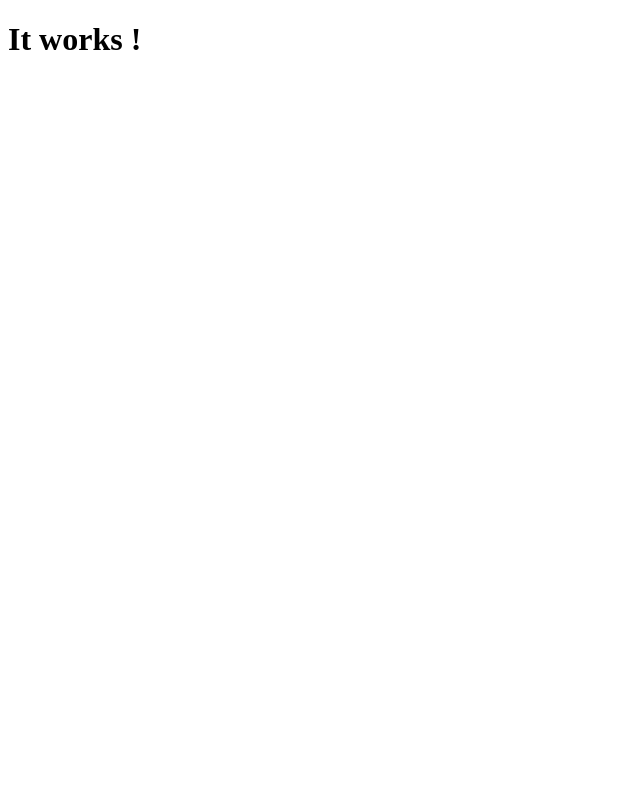
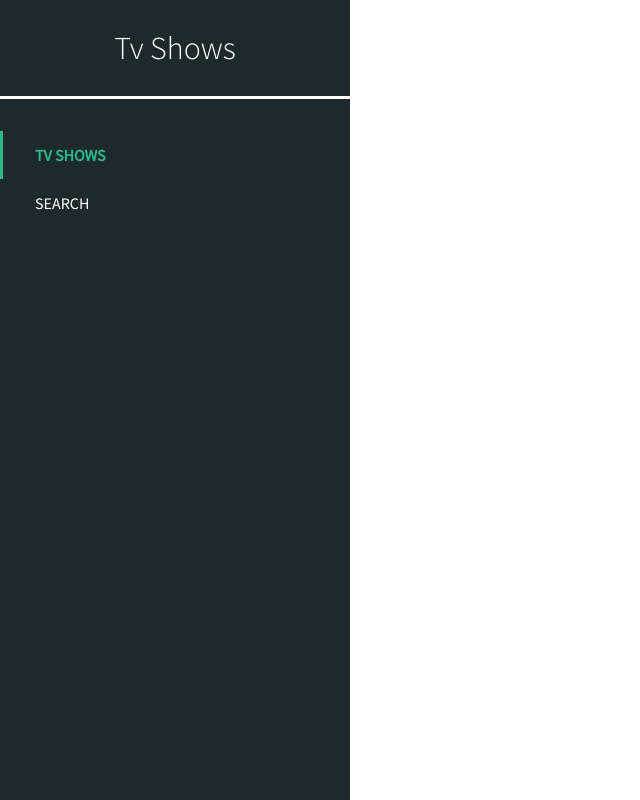
Before and after one commit to antoineneff/angular-tvshows, a website: page app/index.html in a window 1280 px wide. Shown: the whole page, without its empty margins (0-640 px from the left). Drawn offline with Linux system fonts and the light colour scheme.

Commit message:
Reset CSS by Eric Meyer, the beginning of the design (sidebar)

```diff
--- /dev/null
+++ b/app/css/reset.css
@@ -0,0 +1,48 @@
+/* http://meyerweb.com/eric/tools/css/reset/
+   v2.0 | 20110126
+   License: none (public domain)
+*/
+
+html, body, div, span, applet, object, iframe,
+h1, h2, h3, h4, h5, h6, p, blockquote, pre,
+a, abbr, acronym, address, big, cite, code,
+del, dfn, em, img, ins, kbd, q, s, samp,
+small, strike, strong, sub, sup, tt, var,
+b, u, i, center,
+dl, dt, dd, ol, ul, li,
+fieldset, form, label, legend,
+table, caption, tbody, tfoot, thead, tr, th, td,
+article, aside, canvas, details, embed,
+figure, figcaption, footer, header, hgroup,
+menu, nav, output, ruby, section, summary,
+time, mark, audio, video {
+	margin: 0;
+	padding: 0;
+	border: 0;
+	font-size: 100%;
+	font: inherit;
+	vertical-align: baseline;
+}
+/* HTML5 display-role reset for older browsers */
+article, aside, details, figcaption, figure,
+footer, header, hgroup, menu, nav, section {
+	display: block;
+}
+body {
+	line-height: 1;
+}
+ol, ul {
+	list-style: none;
+}
+blockquote, q {
+	quotes: none;
+}
+blockquote:before, blockquote:after,
+q:before, q:after {
+	content: '';
+	content: none;
+}
+table {
+	border-collapse: collapse;
+	border-spacing: 0;
+}
--- a/app/index.html
+++ b/app/index.html
@@ -3,10 +3,28 @@
     <head>
         <meta charset="utf-8">
         <title>Tv Shows app</title>
+
+        <link href='https://fonts.googleapis.com/css?family=Source+Sans+Pro:400,300' rel='stylesheet' type='text/css'>
+        <link rel="stylesheet" href="/css/reset.css">
+        <link rel="stylesheet" href="/css/style.css">
     </head>
     <body>
 
-        <h1>It works !</h1>
+        <div class="sidebar">
+            <div class="logo">
+                <h1>Tv Shows</h1>
+            </div>
+
+            <nav>
+                <ul>
+                    <li><a href="#" class="active">TV shows</a></li>
+                    <li><a href="#">Search</a></li>
+                </ul>
+            </nav>
+        </div>
+
+        <div class="main">
+        </div>
 
     </body>
 </html>
--- /dev/null
+++ b/app/scss/style.scss
@@ -0,0 +1,58 @@
+$green: #28B88B;
+$dark-blue: #1E292E;
+
+body {
+    display: flex;
+    font-family: 'Source Sans Pro', sans-serif;
+}
+
+h1 {
+    color: #FFF;
+    font-weight: 300;
+    font-size: 2rem;
+    padding: 2rem 0;
+}
+
+.sidebar {
+    display: flex;
+    flex-direction: column;
+    width: 30%;
+    max-width: 350px;
+    height: 100vh;
+    background: $dark-blue;
+
+    .logo {
+        box-sizing: border-box;
+        width: 100%;
+        padding: 0 2rem;
+        text-align: center;
+        border-bottom: 3px solid #FFF;
+    }
+
+    nav {
+        margin-top: 2rem;
+        text-transform: uppercase;
+
+        ul {
+            li {
+                a {
+                    display: block;
+                    text-decoration: none;
+                    color: #FFF;
+                    padding: 1rem 2rem;
+                    border-left: 3px solid transparent;
+
+                    &:hover {
+                        font-weight: bold;
+                        color: $green;
+                        border-color: $green;
+                    }
+                }
+
+                .active {
+                    @extend a:hover
+                }
+            }
+        }
+    }
+}
```
Also changed, not shown: app/css/style.css (added).
